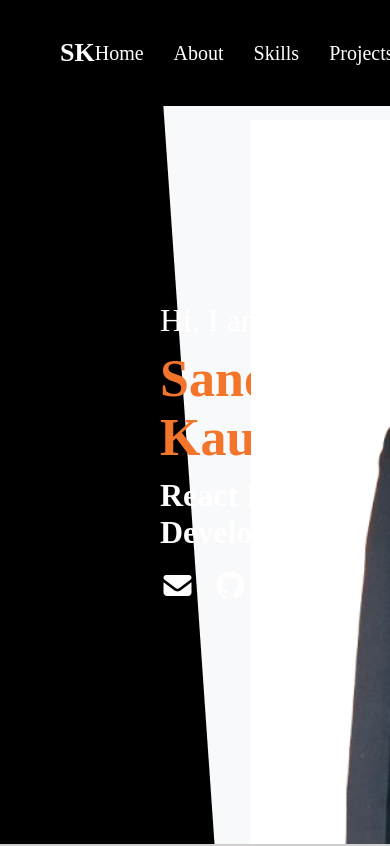
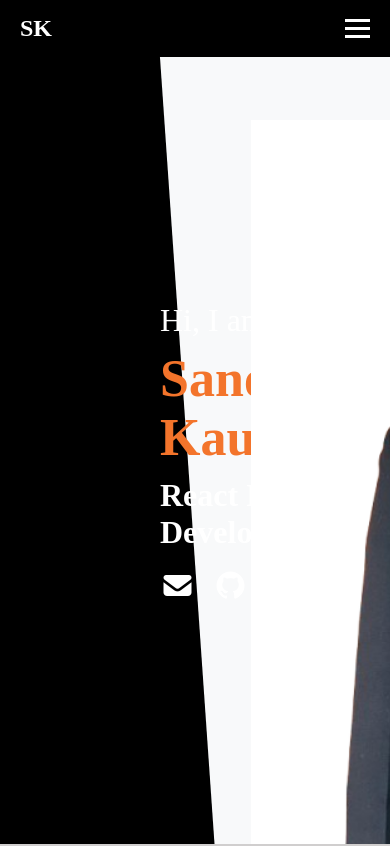
Before and after one commit to SandeepKaur84/portfolio-website, a React (Vite) app: page / in a window 390 px wide. Shown: the top 846 px of the page. Built offline with nearby package versions, Linux system fonts and the light colour scheme.

Commit message:
Add Navbar component with CSS

```diff
--- a/src/components/Navbar.jsx
+++ b/src/components/Navbar.jsx
@@ -1,27 +1,40 @@
-import React from "react";
+import React, { useState } from "react";
 import "../styles/Navbar.css";
 
 const Navbar = () => {
+  const [isMobileMenuOpen, setIsMobileMenuOpen] = useState(false);
+
+  const toggleMenu = () => {
+    setIsMobileMenuOpen(!isMobileMenuOpen);
+  };
+
   return (
     <nav className="navbar">
       <div className="logo">SK</div>
-      <ul className="nav-links">
+
+      <ul className={`nav-links ${isMobileMenuOpen ? "mobile-active" : ""}`}>
         <li>
-          <a href="#hero">Home</a>
+          <a href="#hero" onClick={() => setIsMobileMenuOpen(false)}>Home</a>
         </li>
         <li>
-          <a href="#about">About</a>
+          <a href="#about" onClick={() => setIsMobileMenuOpen(false)}>About</a>
         </li>
         <li>
-          <a href="#skills">Skills</a>
+          <a href="#skills" onClick={() => setIsMobileMenuOpen(false)}>Skills</a>
         </li>
         <li>
-          <a href="#projects">Projects</a>
+          <a href="#projects" onClick={() => setIsMobileMenuOpen(false)}>Projects</a>
         </li>
         <li>
-          <a href="#contact">Contact Me</a>
+          <a href="#contact" onClick={() => setIsMobileMenuOpen(false)}>Contact Me</a>
         </li>
       </ul>
+
+      <div className="mobile-menu-icon" onClick={toggleMenu}>
+        <div className={`bar ${isMobileMenuOpen ? "change" : ""}`}></div>
+        <div className={`bar ${isMobileMenuOpen ? "change" : ""}`}></div>
+        <div className={`bar ${isMobileMenuOpen ? "change" : ""}`}></div>
+      </div>
     </nav>
   );
 };
--- a/src/styles/Navbar.css
+++ b/src/styles/Navbar.css
@@ -1,3 +1,4 @@
+/* Navbar container */
 .navbar {
   position: fixed;
   top: 0;
@@ -6,21 +7,24 @@
   display: flex;
   justify-content: space-between;
   align-items: center;
-  padding: 30px 60px;
+  padding: 20px 50px;
   background: #000;
   color: white;
   z-index: 1000;
+  box-sizing: border-box;
 }
 
+/* Logo */
 .logo {
-  font-size: 26px;
+  font-size: 1.8rem;
   font-weight: bold;
 }
 
+/* Nav links */
 .nav-links {
   list-style: none;
   display: flex;
-  gap: 30px;
+  gap: 25px;
   align-items: center;
   margin: 0;
 }
@@ -28,12 +32,76 @@
 .nav-links a {
   text-decoration: none;
   color: white;
-  font-size: 20px;
-  transition: color 0.3s;
+  font-size: 1.1rem;
+  transition: color 0.3s, transform 0.3s;
 }
 
 .nav-links a:hover {
   color: #f3742b;
-  transition: transform 0.3s ease;
-  transform: scale(1.02);
+  transform: scale(1.05);
 }
+
+/* Mobile menu icon */
+.mobile-menu-icon {
+  display: none;
+  flex-direction: column;
+  cursor: pointer;
+  gap: 5px;
+}
+
+.bar {
+  width: 25px;
+  height: 3px;
+  background-color: white;
+  transition: 0.4s;
+}
+
+/* Hamburger animation when open */
+.bar.change:nth-child(1) {
+  transform: rotate(-45deg) translate(-5px, 6px);
+}
+.bar.change:nth-child(2) {
+  opacity: 0;
+}
+.bar.change:nth-child(3) {
+  transform: rotate(45deg) translate(-5px, -6px);
+}
+
+/* Media Queries for responsiveness */
+@media (max-width: 768px) {
+  .nav-links {
+    position: fixed;
+    top: 0;
+    right: -100%;
+    height: 100vh;
+    width: 60%;
+    background: #111;
+    flex-direction: column;
+    align-items: center;
+    justify-content: center;
+    gap: 30px;
+    transition: right 0.3s ease;
+  }
+
+  .nav-links.mobile-active {
+    right: 0;
+  }
+
+  .nav-links a {
+    font-size: 1.5rem;
+  }
+
+  .mobile-menu-icon {
+    display: flex;
+  }
+}
+
+@media (max-width: 480px) {
+  .navbar {
+    padding: 15px 20px;
+  }
+
+  .logo {
+    font-size: 1.5rem;
+  }
+}
```
